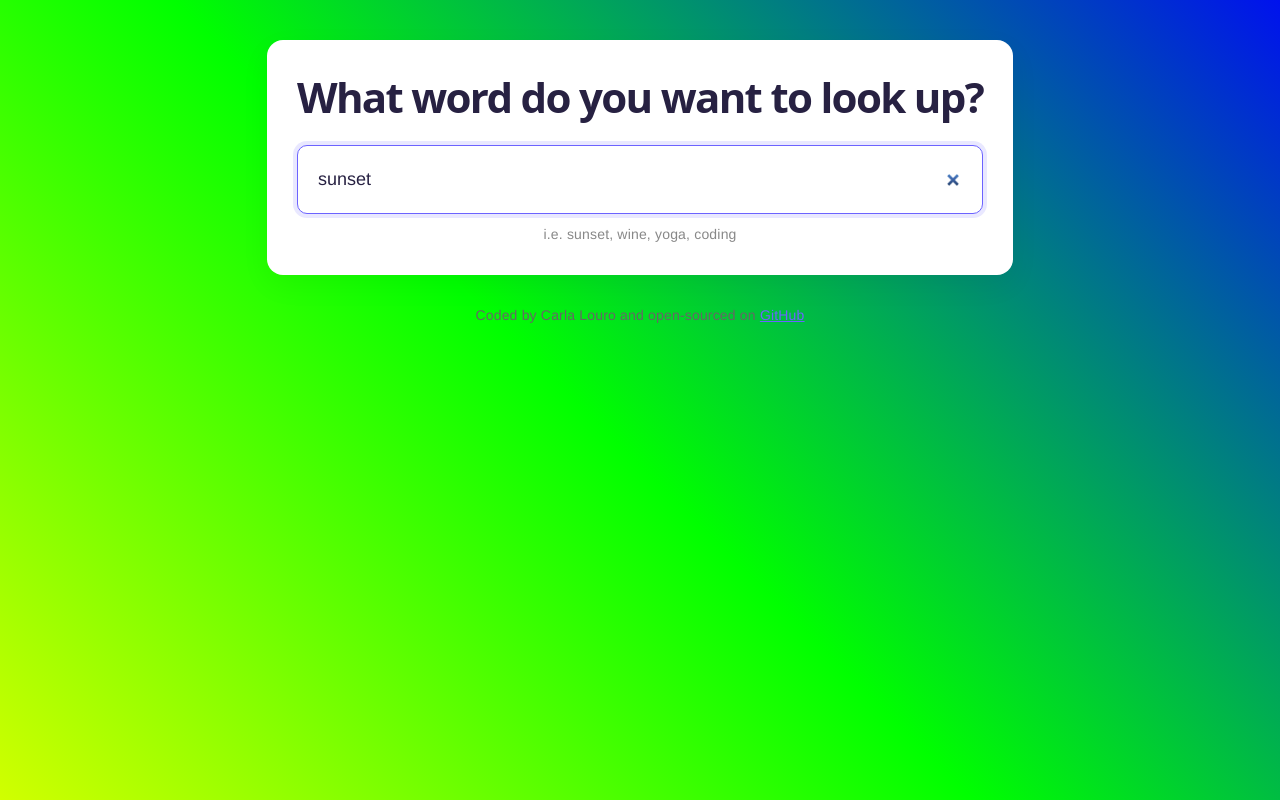
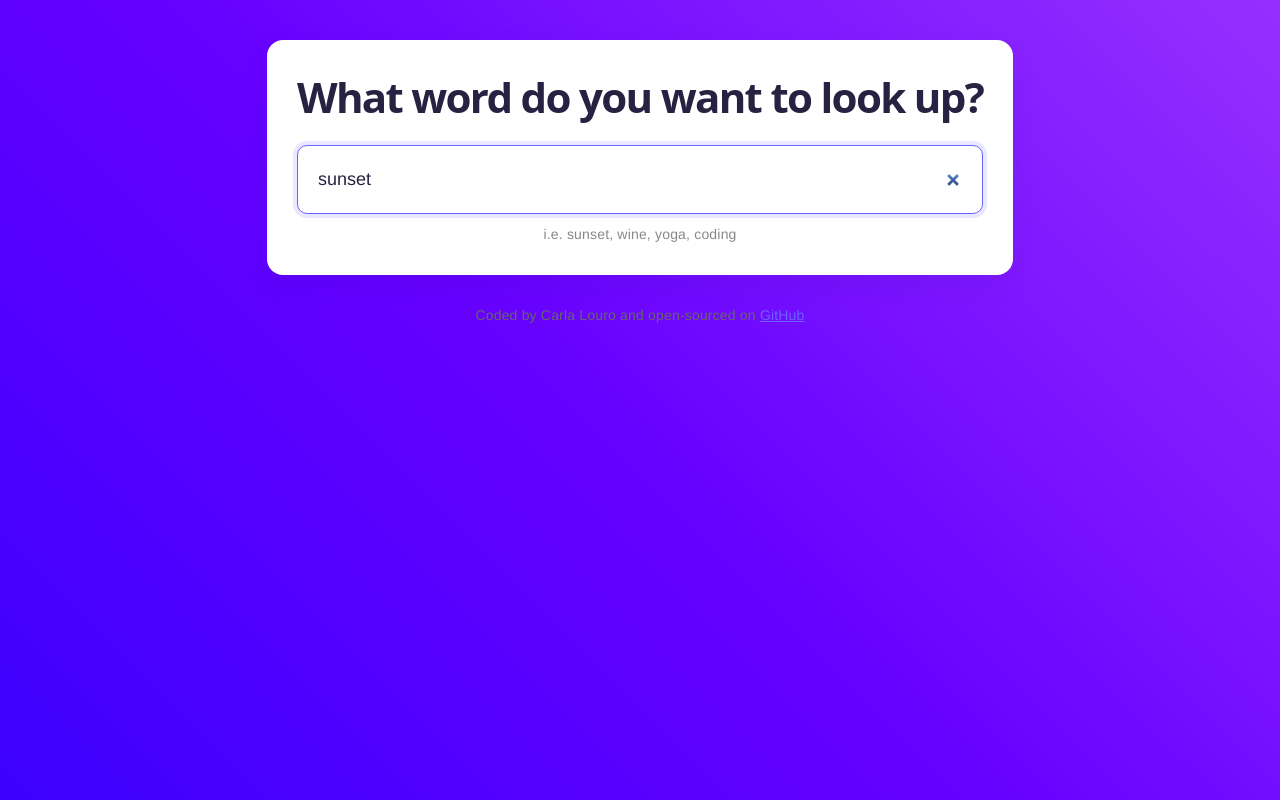
Before and after one commit to CL3372/Dictionary-Project, a React (Vite) app in the folder folder/: page / in a window 1280 px wide. Built offline with nearby package versions, Linux system fonts and the light colour scheme; no server answers.

Commit message:
Change background gradient from rainbow to blue-purple

```diff
--- a/folder/src/App.css
+++ b/folder/src/App.css
@@ -15,14 +15,14 @@
   bottom: 0;
   background: linear-gradient(
     45deg,
-    #ff0000,
-    #ff7f00,
-    #ffff00,
-    #00ff00,
-    #0000ff,
-    #4b0082,
-    #9400d3,
-    #ff0000
+    #0066ff,
+    #0033ff,
+    #3300ff,
+    #6600ff,
+    #9933ff,
+    #cc66ff,
+    #ff00ff,
+    #0066ff
   );
   background-size: 400% 400%;
   animation: rainbowShift 8s ease infinite;
```
